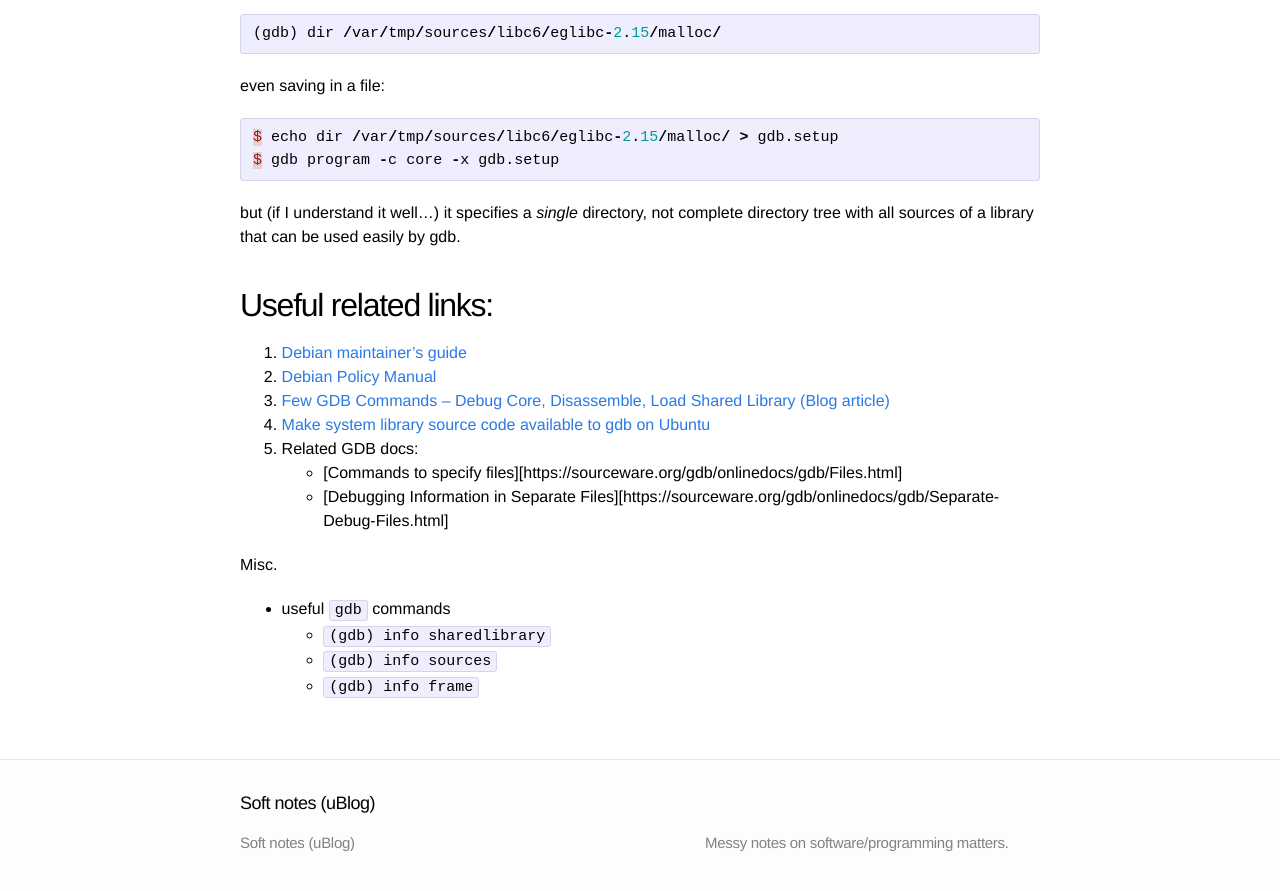
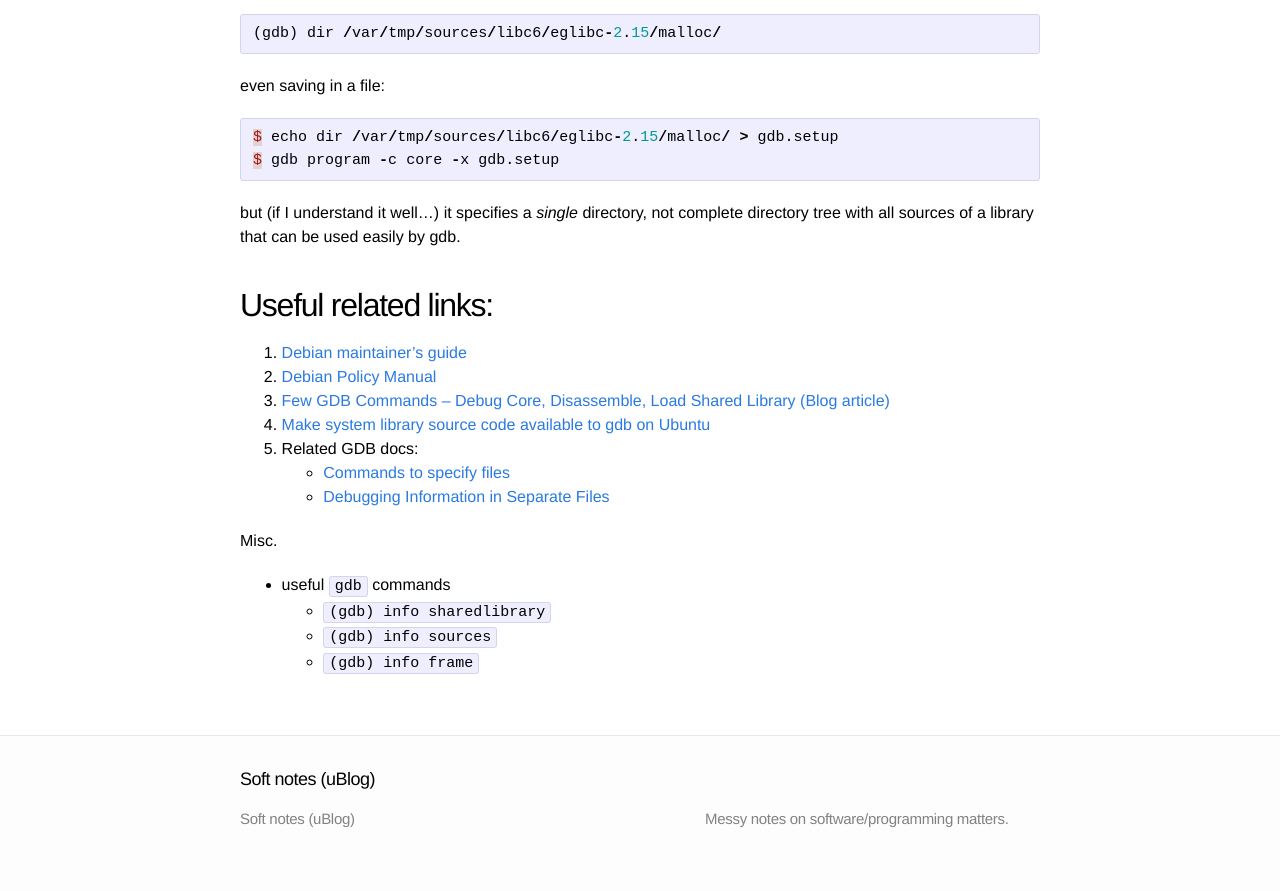
Before and after one commit to t-w/t-w.github.io, a Jekyll site: the page built from _posts/2016-09-08-gdb_shared_lib.markdown, in a window 1280 px wide and 900 px high, scrolled down 3305 px. Shown: the top 891 px of the window. Built offline with Jekyll 4.4.1, drawn with Linux system fonts in a browser that asks for light colours; part of the change alters nothing that is shown.

Commit message:
Fixing links

```diff
--- a/_posts/2016-09-08-gdb_shared_lib.markdown
+++ b/_posts/2016-09-08-gdb_shared_lib.markdown
@@ -174,15 +174,16 @@ Useful related links:
 3. [Few GDB Commands – Debug Core, Disassemble, Load Shared Library (Blog article)][3.]
 4. [Make system library source code available to gdb on Ubuntu][4.]
 5. Related GDB docs:
-    - [Commands to specify files][https://sourceware.org/gdb/onlinedocs/gdb/Files.html]
-    - [Debugging Information in Separate Files][https://sourceware.org/gdb/onlinedocs/gdb/Separate-Debug-Files.html]
+    - [Commands to specify files][5.]
+    - [Debugging Information in Separate Files][6.]
 
 
 [1.]: https://www.debian.org/doc/manuals/maint-guide/advanced.en.html
 [2.]: https://www.debian.org/doc/debian-policy/ch-sharedlibs.html
 [3.]: http://www.thegeekstuff.com/2014/03/few-gdb-commands/
 [4.]: http://trail-of-a-programmer.blogspot.com/2014/11/make-system-library-source-code.html
-
+[5.]: [https://sourceware.org/gdb/onlinedocs/gdb/Files.html]
+[6.]: https://sourceware.org/gdb/onlinedocs/gdb/Separate-Debug-Files.html]
 
 Misc.
 + useful `gdb` commands
```
